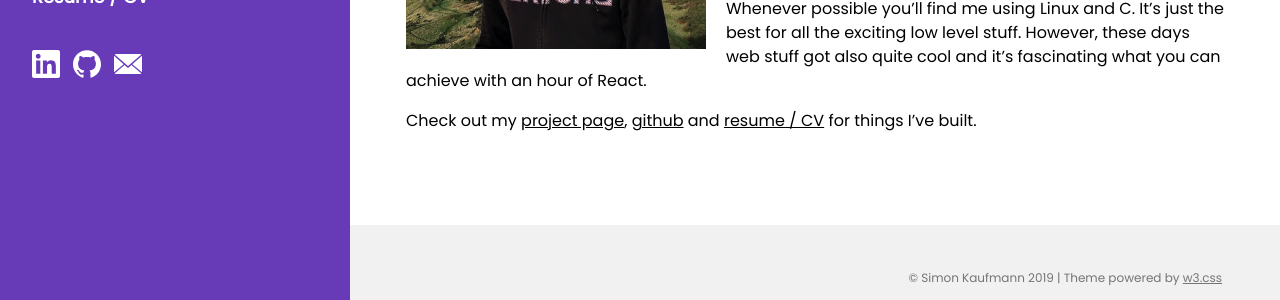
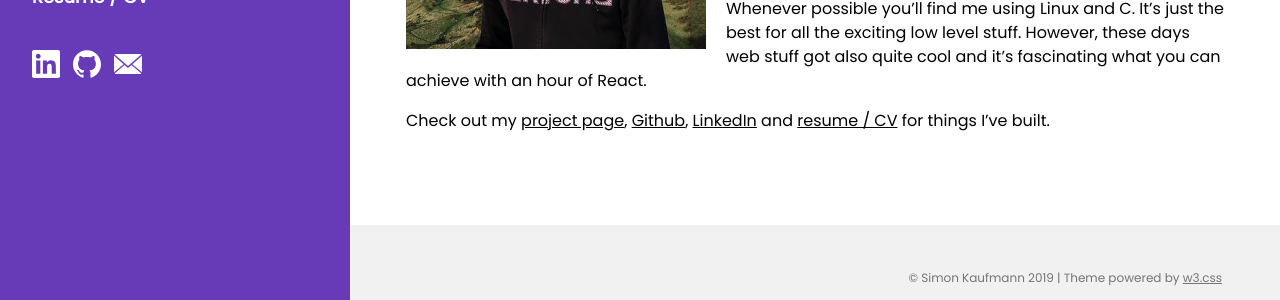
Before and after one commit to simonkaufmann/simonkaufmann.github.io, a Jekyll site: the page built from about.md, in a window 1280 px wide. Shown: the part 463-763 px from the top of the page. Built offline with Jekyll 4.4.1, drawn with Linux system fonts in a browser that asks for light colours.

Commit message:
minor improvements

```diff
--- a/_layouts/default.html
+++ b/_layouts/default.html
@@ -183,6 +183,16 @@
 <!-- Overlay effect when opening sidebar on small screens -->
 <div class="w3-overlay w3-hide-large" onclick="w3_close()" style="cursor:pointer" title="close side menu" id="myOverlay"></div>
 
+
+<!-- Modal for full size images on click-->
+<div id="modal01" class="w3-modal w3-black" style="padding-top:0" onclick="this.style.display='none'">
+  <span class="w3-button w3-black w3-xxlarge w3-display-topright">&times;</span>
+  <div class="w3-modal-content w3-animate-zoom w3-center w3-transparent w3-padding-64">
+    <img id="img01" class="w3-image">
+    <p id="caption"></p>
+  </div>
+</div>
+
 <!-- !PAGE CONTENT! -->
 <div class="w3-main" style="margin-left:390px;margin-right:40px">
 
--- a/about.md
+++ b/about.md
@@ -3,7 +3,7 @@
 layout: with_title
 ---
 
-<img src="/res/simon_kaufmann_small.jpg" style="max-width: 100%; margin-right: 20px; margin-bottom: 20px; float: left" onclick="onClick(this)"/>
+<img src="/res/simon_kaufmann_small.jpg" style="max-width: 100%; margin-right: 20px; margin-bottom: 20px; float: left; cursor: pointer" onclick="onClick(this, '/res/simon_kaufmann.jpg')"/>
 
 I'm a Computer Science and Mathematics student in my third year usually studying
 at [The University of Edinburgh](https://www.ed.ac.uk/informatics) in Scotland. At the moment I am on exchange in California
@@ -16,4 +16,4 @@
 the exciting low level stuff. However, these days web stuff got also quite cool
 and it's fascinating what you can achieve with an hour of React.
 
-Check out my [project page](/projects), [github](https://github.com/simonkaufmann) and [resume / CV](/resume.pdf) for things I've built.
+Check out my [project page](/projects), [Github](https://github.com/simonkaufmann), [LinkedIn](https://linkedin.com/in/kaufmann-simon) and [resume / CV](/resume.pdf) for things I've built.
```
Also changed, not shown: other parts of _layouts/default.html (+6 -2 lines), 5 other files.
